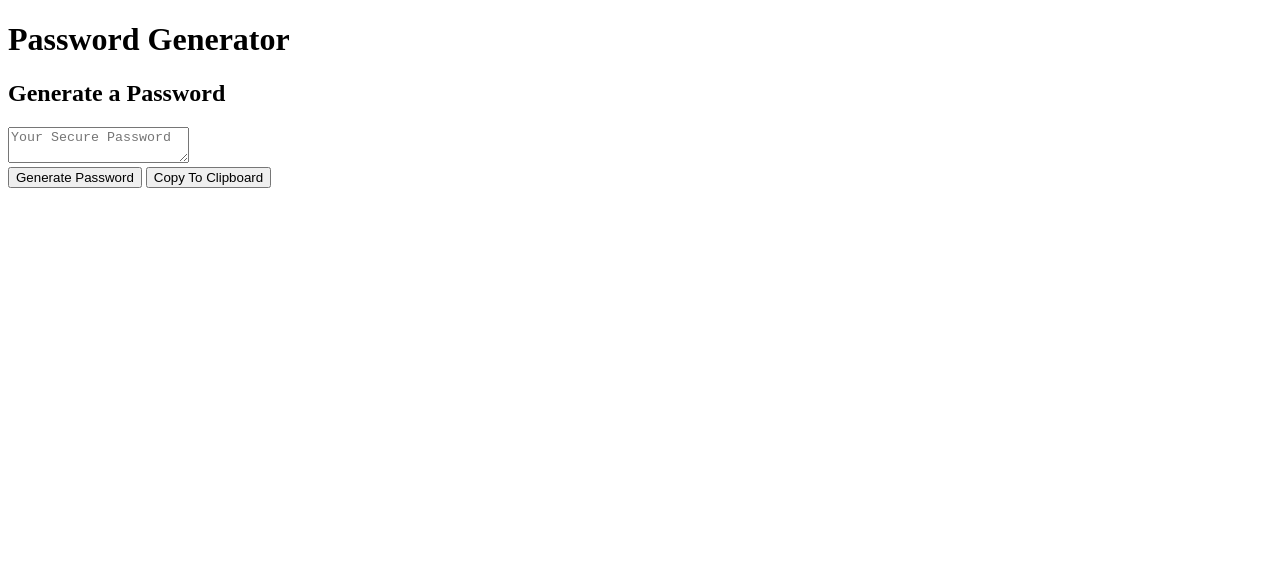
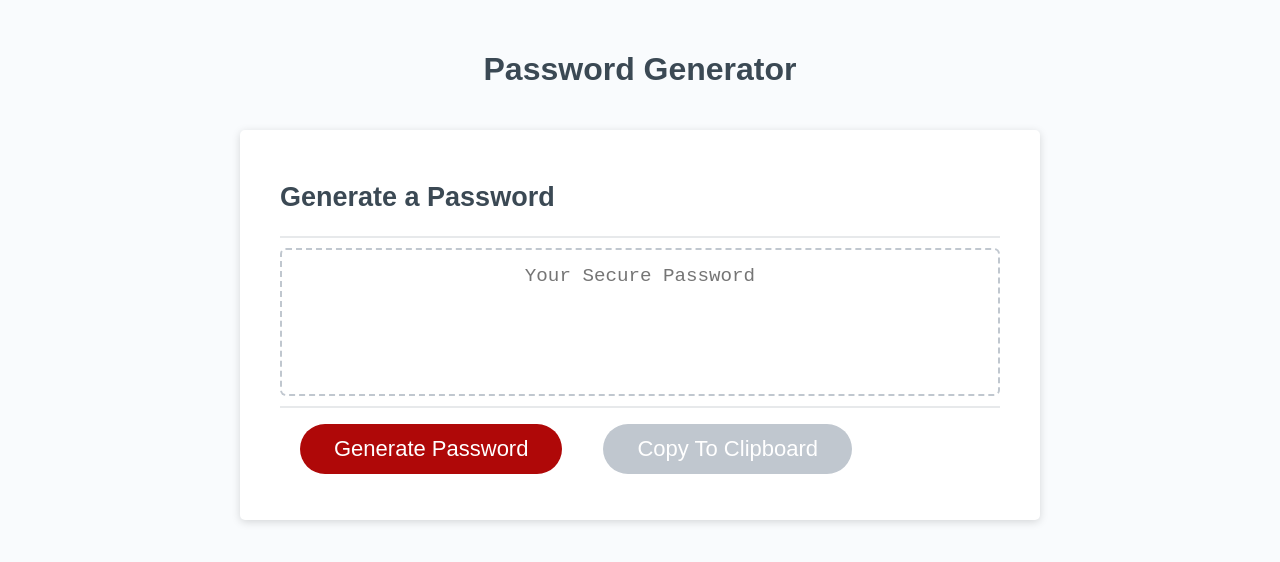
Before and after one commit to RimaOdolski/Random-Password-Generator, a plain HTML site: page index.html in a window 1280 px wide. Drawn offline with Linux system fonts and the light colour scheme.

Commit message:
clean code

```diff
--- a/index.html
+++ b/index.html
@@ -5,7 +5,7 @@
     <meta name="viewport" content="width=device-width, initial-scale=1.0" />
     <meta http-equiv="X-UA-Compatible" content="ie=edge" />
     <title>Password Generator</title>
-    <link rel="stylesheet" href="Assets/CSS/style.css />
+    <link rel="stylesheet" href="Assets/CSS/style.css"/>
   </head>
   <body>
     <div class="wrapper">
```
